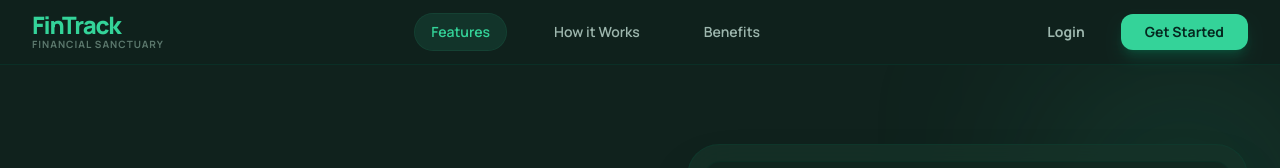
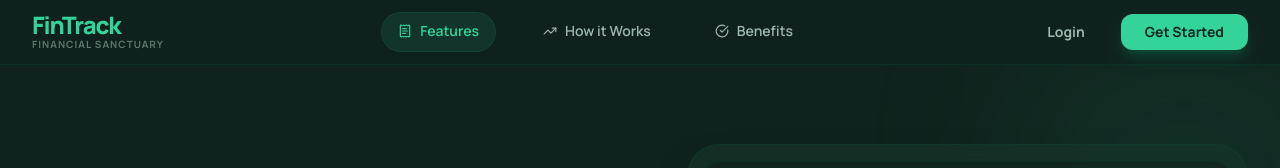
Before and after one commit to Kirubel-Te/FinTrack, a React (Vite) app: page / in a window 1280 px wide. Shown: the top 168 px of the page. Built offline with nearby package versions, Linux system fonts and the light colour scheme; no server answers.

Commit message:
navbar icons added

```diff
--- a/src/page/LandingPage.tsx
+++ b/src/page/LandingPage.tsx
@@ -14,9 +14,9 @@ import { useEffect, useState } from 'react';
 import { motion } from 'motion/react';
 
 const navItems = [
-  { label: 'Features', href: '#hero', sectionId: 'hero' },
-  { label: 'How it Works', href: '#how-it-works', sectionId: 'how-it-works' },
-  { label: 'Benefits', href: '#benefits', sectionId: 'benefits' },
+  { label: 'Features', icon: ReceiptText, href: '#hero', sectionId: 'hero' },
+  { label: 'How it Works', icon: TrendingUp, href: '#how-it-works', sectionId: 'how-it-works' },
+  { label: 'Benefits', icon: CheckCircle, href: '#benefits', sectionId: 'benefits' },
 ];
 
 const NAV_SCROLL_OFFSET = 96;
@@ -156,7 +156,10 @@ export function LandingPage({ onGetStarted, onLogin }: LandingPageProps) {
                       : 'text-emerald-zenith-text-muted hover:bg-white/5 hover:text-emerald-zenith-text',
                   ].join(' ')}
                 >
-                  {item.label}
+                  <span className="inline-flex items-center gap-2">
+                    <item.icon className="h-3.5 w-3.5" />
+                    <span>{item.label}</span>
+                  </span>
                 </a>
               );
             })}
```
